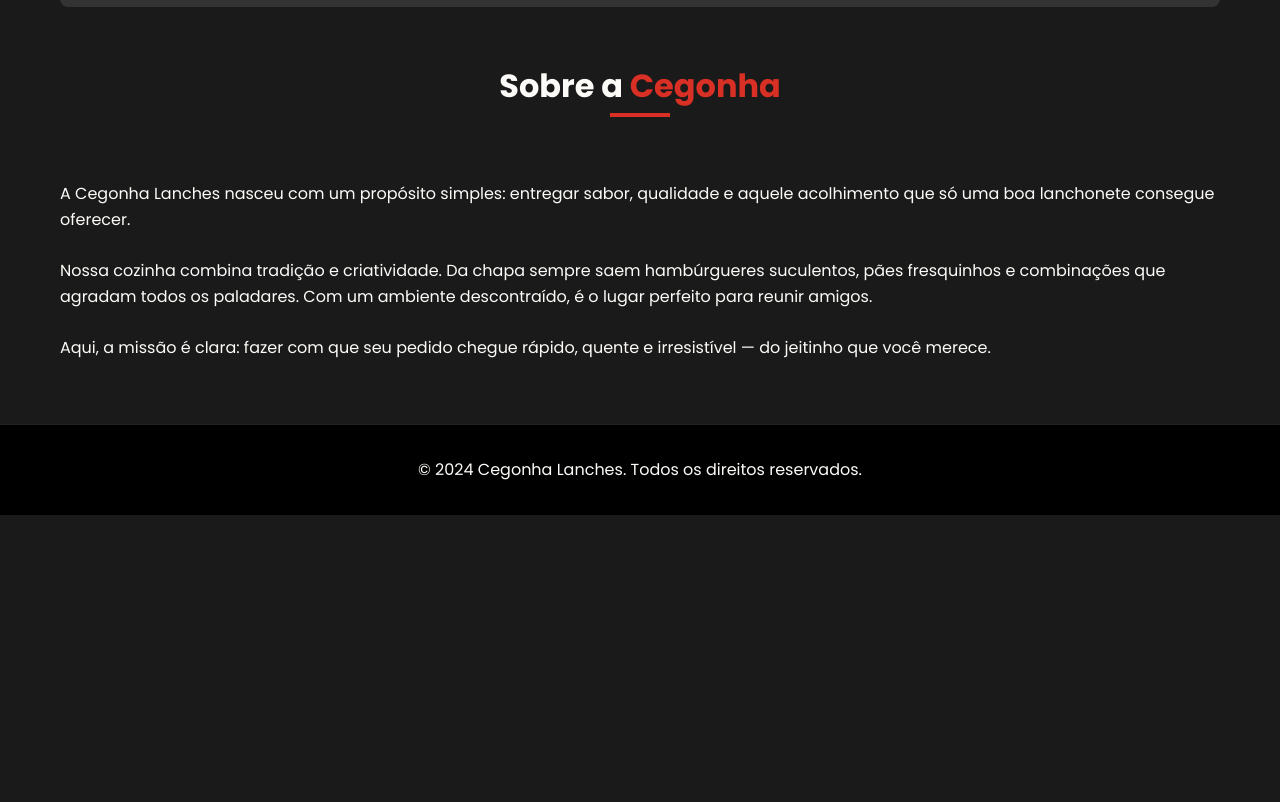
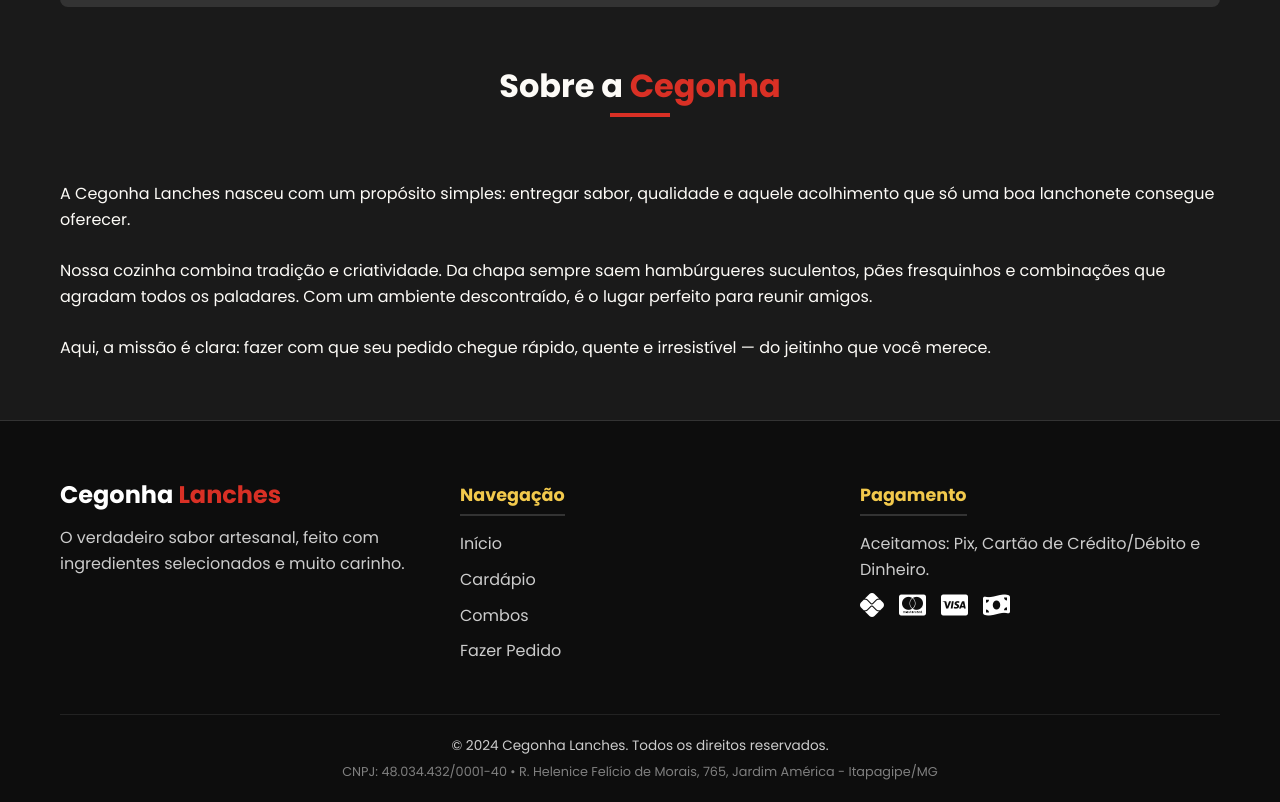
Before and after one commit to miguel8990/site_lanchonete, a plain HTML site: page index.html in a window 1280 px wide. Shown: the part 3933-4735 px from the top of the page. Before the commit the page ends 4448 px from the top, so only its background shows below. Drawn offline with Linux system fonts and the light colour scheme.

Commit message:
Terceiro commit - Produção

```diff
--- a/css/style.css
+++ b/css/style.css
@@ -721,3 +721,88 @@ footer {
     height: 220px; /* Altura um pouco menor no celular */
   }
 }
+/* --- FOOTER COMPLETO --- */
+footer {
+  background-color: #0d0d0d; /* Quase preto, para diferenciar do fundo normal */
+  color: #ccc;
+  padding-top: 60px;
+  padding-bottom: 20px;
+  border-top: 1px solid #333;
+  margin-top: 60px;
+}
+
+.footer-content {
+  display: grid;
+  grid-template-columns: repeat(auto-fit, minmax(250px, 1fr));
+  gap: 40px;
+  margin-bottom: 40px;
+  text-align: left;
+}
+
+.footer-col h3 {
+  color: #fff;
+  margin-bottom: 15px;
+  font-size: 1.5rem;
+}
+
+.footer-col h4 {
+  color: var(--color-gold);
+  margin-bottom: 15px;
+  font-size: 1.1rem;
+  border-bottom: 2px solid #333;
+  display: inline-block;
+  padding-bottom: 5px;
+}
+
+.footer-links {
+  list-style: none;
+}
+
+.footer-links li {
+  margin-bottom: 10px;
+}
+
+.footer-links a {
+  color: #ccc;
+  text-decoration: none;
+  transition: 0.3s;
+}
+
+.footer-links a:hover {
+  color: var(--color-gold);
+  padding-left: 5px; /* Efeitinho de mover para o lado */
+}
+
+/* Ícones de Pagamento */
+.payment-icons {
+  display: flex;
+  gap: 15px;
+  margin-top: 10px;
+  font-size: 1.5rem;
+  color: #fff;
+}
+
+/* Barra Final (Legal) */
+.footer-bottom {
+  border-top: 1px solid #222;
+  padding-top: 20px;
+  text-align: center;
+  font-size: 0.85rem;
+}
+
+.legal-text {
+  opacity: 0.6; /* Deixa o texto legal mais discreto */
+  margin-top: 5px;
+  font-size: 0.8rem;
+}
+
+/* Ajuste Mobile */
+@media (max-width: 768px) {
+  .footer-content {
+    text-align: center;
+  }
+
+  .payment-icons {
+    justify-content: center;
+  }
+}
--- a/index.html
+++ b/index.html
@@ -229,8 +229,6 @@
             </form>
 
             <div class="contact-info-box">
-              <h3>📍 Onde Estamos</h3>
-
               <div class="info-item">
                 <div class="icon-box">
                   <svg
@@ -246,17 +244,19 @@
                     />
                   </svg>
                 </div>
+
                 <div>
-                  <p class="info-title">Endereço</p>
-                  <p class="info-text">Rua das Cegonhas, 123 - Centro</p>
-                  <p class="info-text">Cidade - ES</p>
+                  <h3 class="info-title">Endereço</h3>
+                  <p class="info-text">R. Helenice Felício de Morais, 765</p>
+                  <p class="info-text">Itapagipe - MG</p>
+                  <p class="info-text">CEP: 38240-000</p>
                 </div>
               </div>
 
               <div class="social-links">
                 <a
                   id="insta"
-                  href="https://instagram.com/seu_perfil"
+                  href="https://www.instagram.com/lanchescegonha/"
                   target="_blank"
                   class="social-icon"
                   aria-label="Instagram"
@@ -277,7 +277,7 @@
                 </a>
                 <a
                   id="face"
-                  href="https://facebook.com"
+                  href="https://www.facebook.com/share/1Nt35Cf2nR/"
                   target="_blank"
                   class="social-icon"
                   aria-label="Facebook"
@@ -298,7 +298,7 @@
                 </a>
                 <a
                   id="wa"
-                  href="https://wa.me/5534999999999"
+                  href="https://wa.me/553498978760"
                   target="_blank"
                   class="social-icon"
                   aria-label="WhatsApp"
@@ -357,7 +357,44 @@
 
     <footer>
       <div class="container">
-        <p>&copy; 2024 Cegonha Lanches. Todos os direitos reservados.</p>
+        <div class="footer-content">
+          <div class="footer-col">
+            <h3>Cegonha <span class="highlight">Lanches</span></h3>
+            <p>
+              O verdadeiro sabor artesanal, feito com ingredientes selecionados
+              e muito carinho.
+            </p>
+          </div>
+
+          <div class="footer-col">
+            <h4>Navegação</h4>
+            <ul class="footer-links">
+              <li><a href="#hero">Início</a></li>
+              <li><a href="#menu">Cardápio</a></li>
+              <li><a href="#combos">Combos</a></li>
+              <li><a href="#contact">Fazer Pedido</a></li>
+            </ul>
+          </div>
+
+          <div class="footer-col">
+            <h4>Pagamento</h4>
+            <p>Aceitamos: Pix, Cartão de Crédito/Débito e Dinheiro.</p>
+            <div class="payment-icons">
+              <i class="fa-brands fa-pix"></i>
+              <i class="fa-brands fa-cc-mastercard"></i>
+              <i class="fa-brands fa-cc-visa"></i>
+              <i class="fa-solid fa-money-bill-wave"></i>
+            </div>
+          </div>
+        </div>
+
+        <div class="footer-bottom">
+          <p>&copy; 2024 Cegonha Lanches. Todos os direitos reservados.</p>
+          <p class="legal-text">
+            CNPJ: 48.034.432/0001-40 • R. Helenice Felício de Morais, 765,
+            Jardim América - Itapagipe/MG
+          </p>
+        </div>
       </div>
     </footer>
 
--- a/js/api.js
+++ b/js/api.js
@@ -74,12 +74,16 @@ export async function submitOrder(data) {
 
   // Formata a mensagem para o WhatsApp
   // Usamos \n para quebra de linha visual, o encodeURIComponent tratará isso para a URL
+  // No js/api.js
+
   const texto =
     `*NOVO PEDIDO - SITE*\n\n` +
     `👤 *Nome:* ${data.name}\n` +
-    `📱 *WhatsApp:* ${data.phone}\n` +
-    `📍 *Endereço:* ${data.address}\n` +
-    `🔢 *Número:* ${data.number}\n` +
+    `📱 *WhatsApp:* ${data.phone}\n\n` +
+    `🛵 *DADOS DE ENTREGA:*\n` +
+    `📍 *Endereço:* ${data.address}, ${data.number}\n` +
+    `🏘️ *Bairro:* ${data.bairro}\n` + // <--- ADICIONE ISSO
+    `📌 *Complemento:* ${data.comp}\n` + // <--- ADICIONE ISSO
     `----------------------------------\n` +
     `🛒 *PEDIDO:*\n${data.resumoCarrinho}\n` +
     `----------------------------------\n` +
--- a/js/main.js
+++ b/js/main.js
@@ -279,12 +279,16 @@ function initContactForm() {
     // --- CAPTURA SEGURA DOS DADOS ---
     // Usamos querySelector para garantir que pegamos o campo certo pelo NAME
     const dadosCompletos = {
+      // Pega o valor do input onde name="name"
       name: form.querySelector('input[name="name"]').value,
       phone: form.querySelector('input[name="phone"]').value,
 
-      // ESTAS DUAS LINHAS SÃO NOVAS E OBRIGATÓRIAS:
+      // --- NOVOS DADOS DE ENDEREÇO ADICIONADOS AQUI ---
       address: form.querySelector('input[name="address"]').value,
       number: form.querySelector('input[name="number"]').value,
+      bairro: form.querySelector('input[name="bairro"]').value, // <--- NOVO
+      comp: form.querySelector('input[name="comp"]').value, // <--- NOVO
+      // ------------------------------------------------
 
       message: form.querySelector('textarea[name="message"]').value,
       resumoCarrinho: resumoTexto,
```
